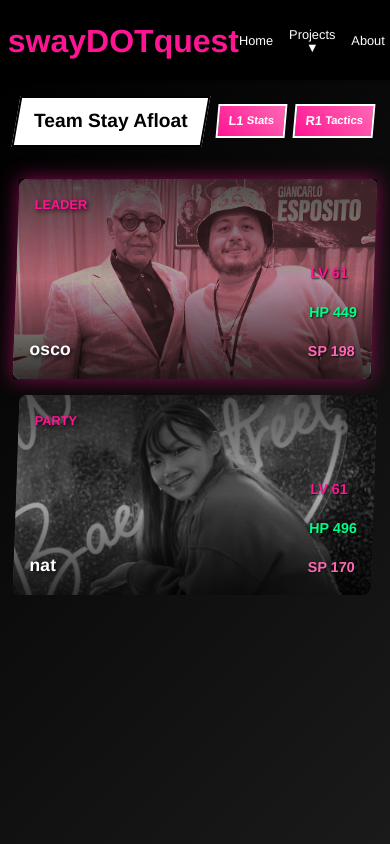
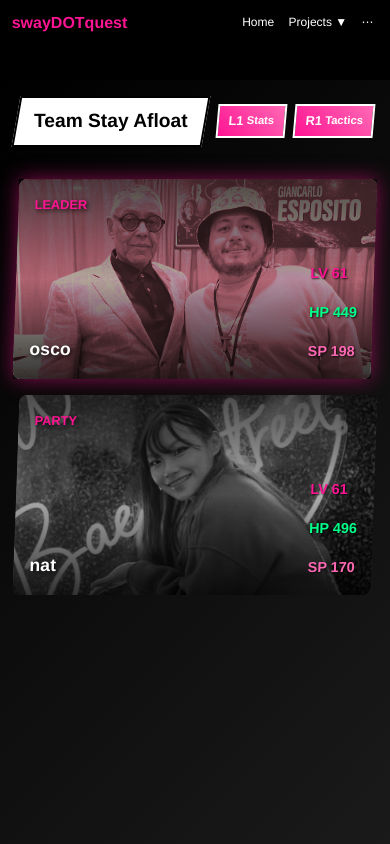
Before and after one commit to oscoDOTblog/sway-ui, a Next.js app: page /about in a window 390 px wide. Shown: the top 844 px of the page. Built offline with nearby package versions, Linux system fonts and the light colour scheme.

Commit message:
Implement responsive header with dynamic sizing and compact mobile menu
Co-authored-by: mandarin_remedy106 <mandarin_remedy106@simplelogin.com>

```diff
--- a/src/app/components/Header.js
+++ b/src/app/components/Header.js
@@ -7,7 +7,14 @@ import styles from './Header.module.css';
 
 export default function Header() {
   const [isDropdownOpen, setIsDropdownOpen] = useState(false);
+  const [isMenuOpen, setIsMenuOpen] = useState(false);
+  const [titleSize, setTitleSize] = useState('2rem');
+  const [isCompact, setIsCompact] = useState(false);
   const dropdownRef = useRef(null);
+  const menuRef = useRef(null);
+  const headerRef = useRef(null);
+  const logoRef = useRef(null);
+  const navRef = useRef(null);
 
   const toggleDropdown = () => {
     setIsDropdownOpen(!isDropdownOpen);
@@ -17,32 +24,93 @@ export default function Header() {
     setIsDropdownOpen(false);
   };
 
+  const toggleMenu = () => {
+    setIsMenuOpen(!isMenuOpen);
+  };
+
+  const closeMenu = () => {
+    setIsMenuOpen(false);
+  };
+
+  // Dynamic header resizing
+  useEffect(() => {
+    const adjustHeaderSize = () => {
+      if (!headerRef.current || !logoRef.current || !navRef.current) return;
+
+      const headerWidth = headerRef.current.offsetWidth;
+      const logoWidth = logoRef.current.offsetWidth;
+      const navWidth = navRef.current.offsetWidth;
+      const padding = 32; // Account for padding and gaps
+
+      const availableSpace = headerWidth - navWidth - padding;
+      const shouldBeCompact = availableSpace < logoWidth + 50; // 50px buffer
+
+      // Set compact mode for very small screens
+      setIsCompact(shouldBeCompact);
+
+      // Dynamic title sizing based on available space
+      if (headerWidth < 320) {
+        setTitleSize('0.8rem');
+      } else if (headerWidth < 480) {
+        setTitleSize('1rem');
+      } else if (headerWidth < 768) {
+        setTitleSize('1.4rem');
+      } else if (shouldBeCompact) {
+        setTitleSize('1.6rem');
+      } else {
+        setTitleSize('2rem');
+      }
+    };
+
+    // Initial check
+    adjustHeaderSize();
+
+    // Add resize listener
+    window.addEventListener('resize', adjustHeaderSize);
+
+    // Also check when the component mounts (for SSR)
+    const timeout = setTimeout(adjustHeaderSize, 100);
+
+    return () => {
+      window.removeEventListener('resize', adjustHeaderSize);
+      clearTimeout(timeout);
+    };
+  }, []);
+
   // Close dropdown when clicking outside
   useEffect(() => {
     const handleClickOutside = (event) => {
       if (dropdownRef.current && !dropdownRef.current.contains(event.target)) {
         setIsDropdownOpen(false);
       }
+      if (menuRef.current && !menuRef.current.contains(event.target)) {
+        setIsMenuOpen(false);
+      }
     };
 
-    if (isDropdownOpen) {
+    if (isDropdownOpen || isMenuOpen) {
       document.addEventListener('mousedown', handleClickOutside);
     }
 
     return () => {
       document.removeEventListener('mousedown', handleClickOutside);
     };
-  }, [isDropdownOpen]);
+  }, [isDropdownOpen, isMenuOpen]);
 
   return (
-    <header className={styles.header}>
-      <div className={styles.headerContent}>
-        <div className={styles.logo}>
+    <header className={styles.header} ref={headerRef}>
+      <div className={`${styles.headerContent} ${isCompact ? styles.compact : ''}`}>
+        <div className={styles.logo} ref={logoRef}>
           <Link href="/" className={styles.logoLink}>
-            <span className={styles.logoText}>swayDOTquest</span>
+            <span
+              className={styles.logoText}
+              style={{ fontSize: titleSize }}
+            >
+              swayDOTquest
+            </span>
           </Link>
         </div>
-        <nav className={styles.nav}>
+        <nav className={`${styles.nav} ${isCompact ? styles.compactNav : ''}`} ref={navRef}>
           <Link href="/" className={styles.navLink}>Home</Link>
           <div className={styles.dropdownContainer} ref={dropdownRef}>
             <button
@@ -75,8 +143,34 @@ export default function Header() {
               </div>
             )}
           </div>
-          <Link href="/about" className={styles.navLink}>About</Link>
-          <Link href="/contact" className={styles.navLink}>Contact</Link>
+          {!isCompact && <Link href="/about" className={styles.navLink}>About</Link>}
+          {!isCompact && <Link href="/contact" className={styles.navLink}>Contact</Link>}
+          {isCompact && (
+            <div className={styles.dropdownContainer} ref={menuRef}>
+              <button
+                className={`${styles.navLink} ${styles.menuIcon}`}
+                onClick={toggleMenu}
+              >
+                ⋯
+              </button>
+              {isMenuOpen && (
+                <div className={styles.dropdown}>
+                  <Link href="/about" className={styles.dropdownItem} onClick={closeMenu}>
+                    <span className={styles.dropdownIcon}>📋</span>
+                    <div className={styles.dropdownContent}>
+                      <span className={styles.dropdownTitle}>About</span>
+                    </div>
+                  </Link>
+                  <Link href="/contact" className={styles.dropdownItem} onClick={closeMenu}>
+                    <span className={styles.dropdownIcon}>📧</span>
+                    <div className={styles.dropdownContent}>
+                      <span className={styles.dropdownTitle}>Contact</span>
+                    </div>
+                  </Link>
+                </div>
+              )}
+            </div>
+          )}
         </nav>
       </div>
     </header>
--- a/src/app/components/Header.module.css
+++ b/src/app/components/Header.module.css
@@ -15,33 +15,45 @@
   align-items: center;
   max-width: 1400px;
   margin: 0 auto;
+  flex-wrap: nowrap;
+  gap: 1rem;
 }
 
 .logo {
   display: flex;
   align-items: center;
+  flex-shrink: 0;
+  min-width: 0; /* Allow text to shrink */
 }
 
 .logoLink {
   text-decoration: none;
+  min-width: 0; /* Allow text to shrink */
 }
 
 .logoText {
-  font-size: 2rem;
+  font-size: clamp(1.2rem, 4vw, 2rem); /* Dynamic scaling based on viewport width */
   font-weight: bold;
   color: #ff1493;
   text-decoration: none;
+  white-space: nowrap;
+  overflow: hidden;
+  text-overflow: ellipsis;
+  max-width: 100%;
+  transition: font-size 0.3s ease, max-width 0.3s ease;
 }
 
 .nav {
   display: flex;
-  gap: 2rem;
+  gap: clamp(0.5rem, 2vw, 2rem); /* Dynamic gap scaling */
+  flex-shrink: 1;
+  min-width: 0;
 }
 
 .navLink {
   color: #fff;
   text-decoration: none;
-  font-size: 0.9rem;
+  font-size: clamp(0.7rem, 1.8vw, 0.9rem); /* Dynamic font scaling */
   transition: color 0.3s ease;
   background: none;
   border: none;
@@ -52,6 +64,8 @@
   display: flex;
   align-items: center;
   line-height: 1;
+  white-space: nowrap;
+  flex-shrink: 0;
 }
 
 .navLink:hover {
@@ -143,15 +157,23 @@
 /* Responsive Design */
 @media (max-width: 768px) {
   .header {
-    padding: 1rem 2%;
+    padding: 0.8rem 2%;
+  }
+
+  .headerContent {
+    gap: 0.5rem;
+  }
+
+  .logoText {
+    font-size: clamp(1rem, 3.5vw, 1.6rem);
   }
 
   .nav {
-    gap: 1rem;
+    gap: clamp(0.3rem, 1.5vw, 1rem);
   }
 
   .navLink {
-    font-size: 0.8rem;
+    font-size: clamp(0.65rem, 1.6vw, 0.8rem);
   }
 
   .dropdown {
@@ -185,3 +207,90 @@
     font-size: 0.8rem;
   }
 }
+
+/* Extra small devices (320px - 480px) */
+@media (max-width: 480px) {
+  .header {
+    padding: 0.6rem 3%;
+  }
+
+  .headerContent {
+    gap: 0.3rem;
+  }
+
+  .logoText {
+    font-size: clamp(0.9rem, 3vw, 1.4rem);
+    max-width: 50vw; /* Limit logo width on very small screens */
+  }
+
+  .nav {
+    gap: clamp(0.2rem, 1vw, 0.8rem);
+    flex-wrap: wrap;
+    justify-content: flex-end;
+  }
+
+  .navLink {
+    font-size: clamp(0.6rem, 1.4vw, 0.75rem);
+    padding: 0.2rem 0;
+  }
+
+  .dropdown {
+    top: 50px;
+  }
+}
+
+/* Compact mode styles for JavaScript-controlled responsive behavior */
+.compact {
+  gap: 0.5rem;
+}
+
+.compactNav {
+  gap: 0.3rem;
+}
+
+.compactNav .navLink {
+  font-size: 0.75rem;
+  padding: 0.1rem 0.3rem;
+}
+
+/* Menu icon for compact mode */
+.menuIcon {
+  font-size: 1.2rem;
+  padding: 0.2rem;
+  border-radius: 3px;
+  transition: background-color 0.2s ease;
+}
+
+.menuIcon:hover {
+  background-color: rgba(255, 20, 147, 0.2);
+}
+
+/* Very small devices (up to 320px) */
+@media (max-width: 320px) {
+  .header {
+    padding: 0.5rem 2%;
+  }
+
+  .logoText {
+    font-size: clamp(0.8rem, 2.8vw, 1.2rem);
+    max-width: 45vw;
+    transition: font-size 0.3s ease;
+  }
+
+  .nav {
+    gap: 0.2rem;
+  }
+
+  .navLink {
+    font-size: 0.6rem;
+    padding: 0.1rem 0;
+  }
+
+  .compact .logoText {
+    max-width: 40vw;
+  }
+
+  .compactNav {
+    gap: 0.1rem;
+  }
+}
```
